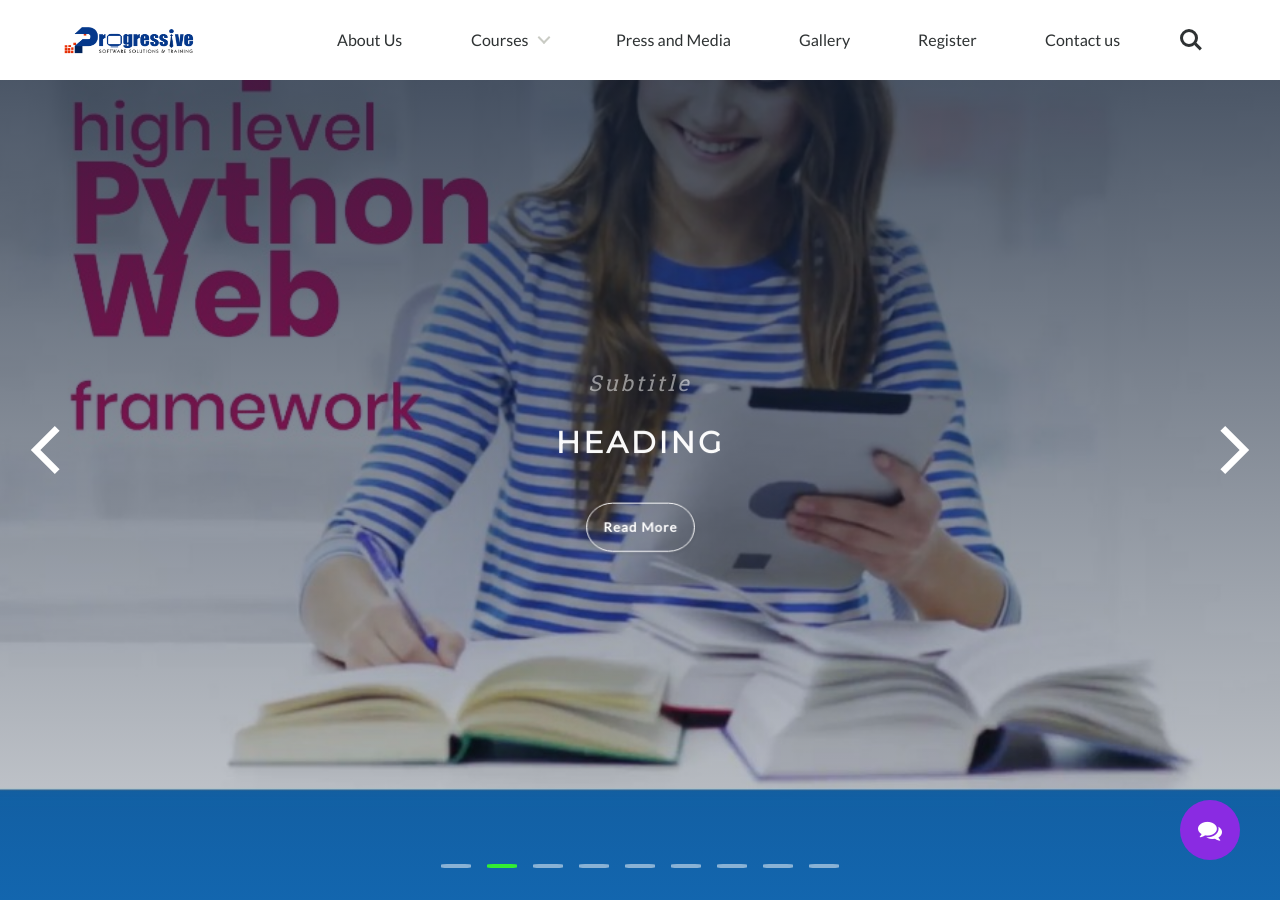
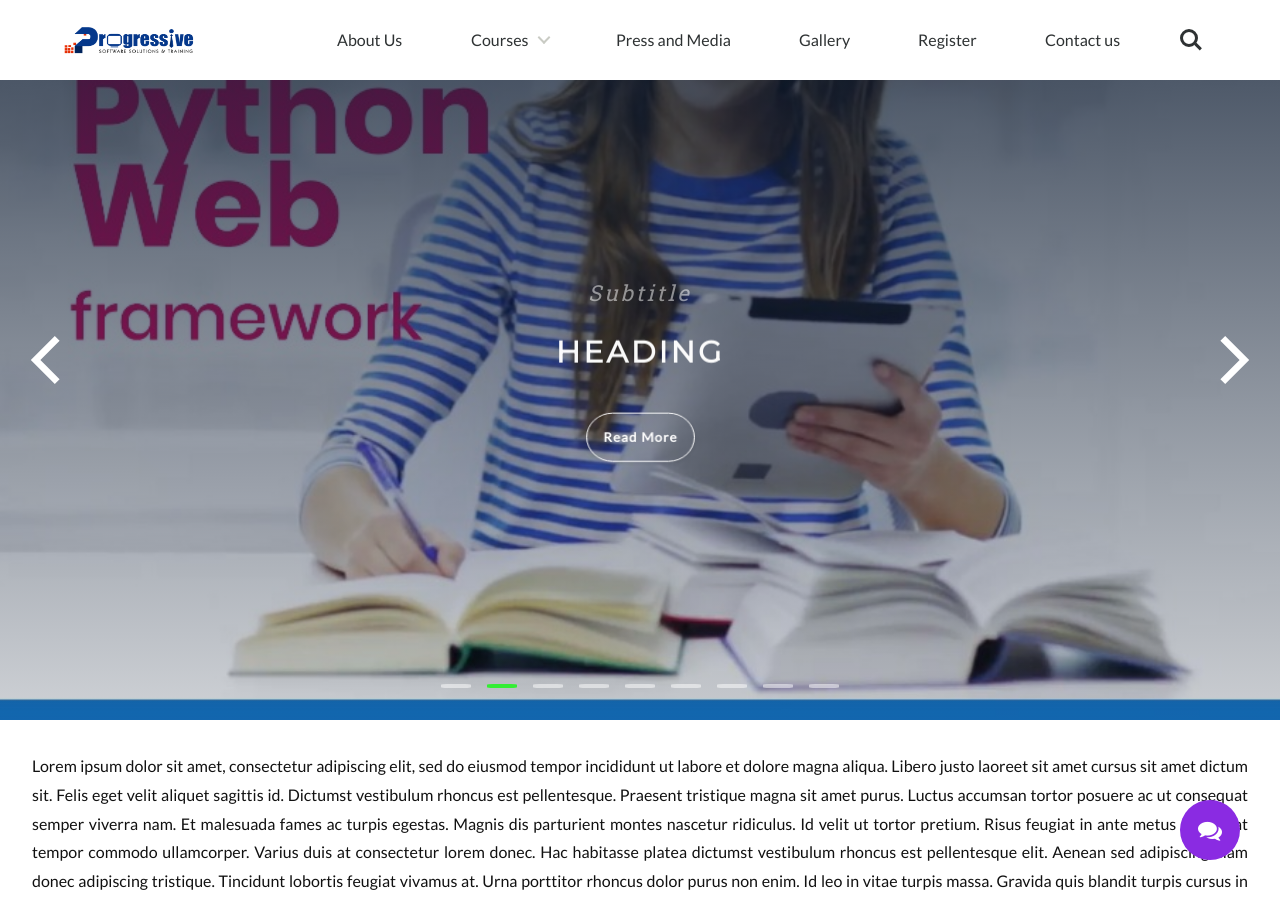
Before and after one commit to psstEdu/PSST, a Jekyll site: the page built from index.md, in a window 1280 px wide and 900 px high. Built offline with Jekyll 4.4.1, drawn with Linux system fonts in a browser that asks for light colours.

Commit message:
Update style.html

```diff
--- a/_includes/style.html
+++ b/_includes/style.html
@@ -1214,27 +1214,27 @@ a#menu-share:hover > i{
 }
  .hero-slider {
 	 width: 100%;
-	 height: 92vh;
+	 height: 70vh;
 	 overflow: hidden;
 }
 @media only screen and (min-width: 1170px){
     .hero-slider{
 	width: 100%;
-	height: 100vh;
+	height: 70vh;
 	overflow: hidden;
 	}
 }
 @media only screen and (min-width: 600px){
     .hero-slider{
 	width: 100%;
-	height: 100vh;
+	height: 80vh;
 	overflow: hidden;
 	}
 }
 @media only screen and (min-width: 360px){
     .hero-slider{
 	width: 100%;
-	height: 100vh;
+	height: 80vh;
 	overflow: hidden;
 	}
 }
```
